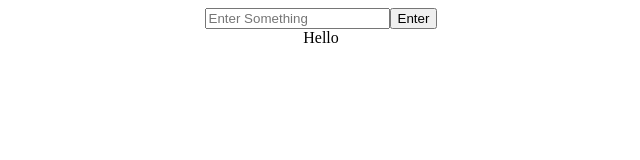
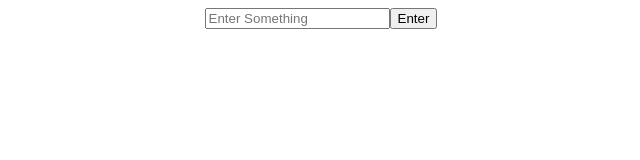
Before and after one commit to emmyobonyo/Opareta-software-engineer-interview-question, a React (Create React App) app: page / in a window 1280 px wide. Shown: the top 160 px of the page, without its empty margins (319-959 px from the left). Built offline with nearby package versions, Linux system fonts and the light colour scheme.

Commit message:
Add input form

```diff
--- a/src/Display.js
+++ b/src/Display.js
@@ -3,12 +3,15 @@ import PropTypes from 'prop-types';
 
 function Display({ input }) {
   return (
-    <div id="display">{ input }</div>
+    <div id="display">
+      { (!!input === false || input === '0')
+       && <p>Date</p> }
+    </div>
   );
 }
 
 Display.defaultProps = {
-  input: 'Hello',
+  input: 'Home',
 };
 
 Display.propTypes = {
```
